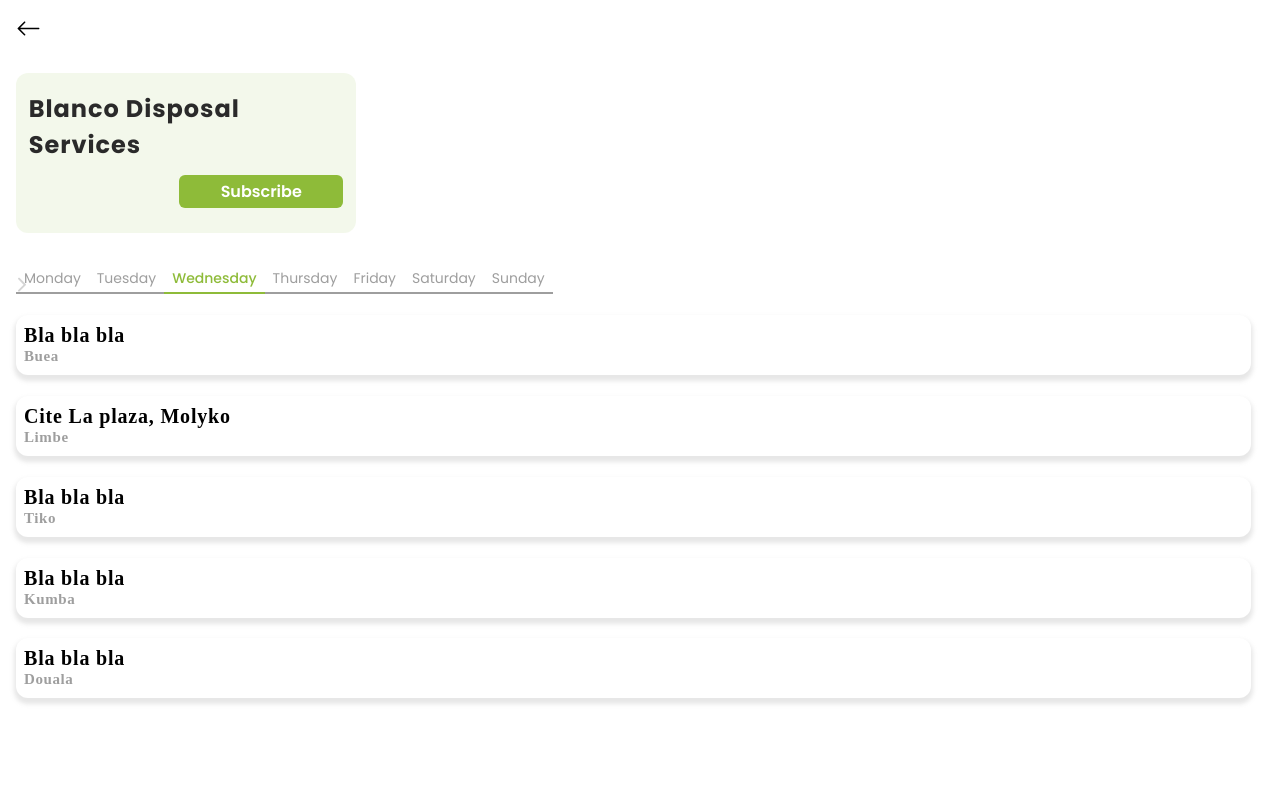
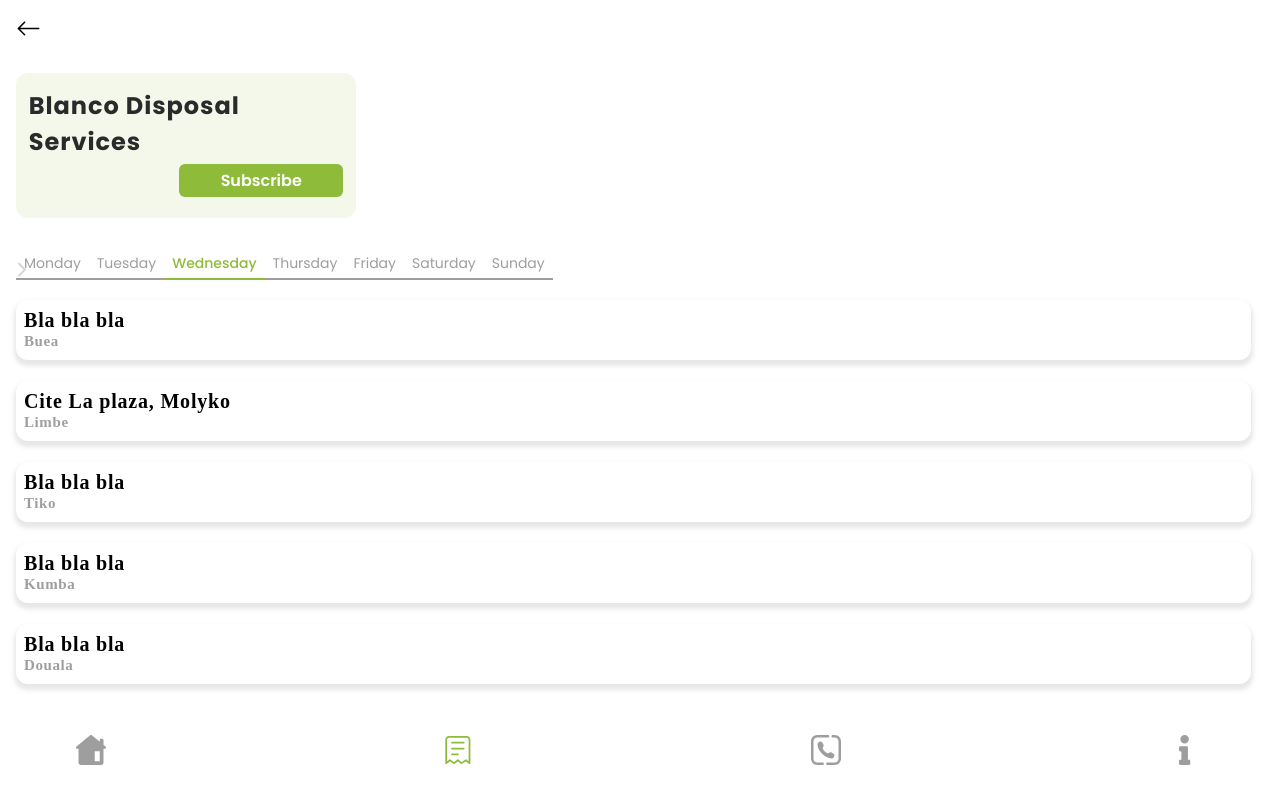
Before and after one commit to AchaRhaah/software_design, a React (Create React App) app: page /view-routes in a window 1280 px wide. Built offline with nearby package versions, Linux system fonts and the light colour scheme.

Commit message:
add a footer

```diff
--- a/src/components/footer/Footer.jsx
+++ b/src/components/footer/Footer.jsx
@@ -19,7 +19,7 @@ const Footer = () => {
 				<Home />
 			</NavLink>
 			<NavLink
-        to="/book"
+				to="/view-routes"
 				className={({ isActive }) =>
 					isActive ? `${styles.nav} ${styles.active}` : styles.nav
 				}
@@ -42,7 +42,6 @@ const Footer = () => {
 			>
 				<Info />
 			</NavLink>
-
 		</footer>
 	);
 };
--- a/src/components/index.js
+++ b/src/components/index.js
@@ -5,3 +5,4 @@ export { default as PasswordInput } from "./passwordInput/PasswordInput";
 export { default as LocationField } from "./locationField/locationField.component";
 export { default as PrimaryButton } from "./primaryBtn/PrimaryButton";
 export { default as Tabs } from "./tabs/Tabs";
+export { default as Footer } from "./footer/Footer";
--- a/src/pages/ViewRoutes/ViewRoutes.page.jsx
+++ b/src/pages/ViewRoutes/ViewRoutes.page.jsx
@@ -1,6 +1,6 @@
-import React, { useState } from "react";
+import React from "react";
 import styles from "./viewRoutes.module.css";
-import { LocationField, PrimaryButton, Tabs } from "../../components";
+import { LocationField, PrimaryButton, Tabs, Footer } from "../../components";
 import arrowBack from "../../assets/bi_arrow-left.svg";
 
 const ViewRoutes = () => {
@@ -12,10 +12,9 @@ const ViewRoutes = () => {
 		{ top: "Bla bla bla", bottom: "Douala" },
 	];
 
-	const [isActive, setIsActive] = useState(false);
 	return (
 		<section className={`${styles.pageWrapper}`}>
-			<img className={`${styles.backArrow}`} src={arrowBack} />
+			<img className={`${styles.backArrow}`} src={arrowBack} alt="" />
 			<div className={`${styles.topCard}`}>
 				<p className={`${styles.text}`}>
 					Blanco Disposal <br /> Services
@@ -36,6 +35,7 @@ const ViewRoutes = () => {
 						"Sunday",
 					]}
 					activeTab={2}
+					setActiveTab={""}
 				/>
 				{texts.map((item, index) => {
 					return (
@@ -47,6 +47,7 @@ const ViewRoutes = () => {
 					);
 				})}
 			</div>
+			<Footer />
 		</section>
 	);
 };
```
Lines whose indentation alone changed are shown as unchanged.
